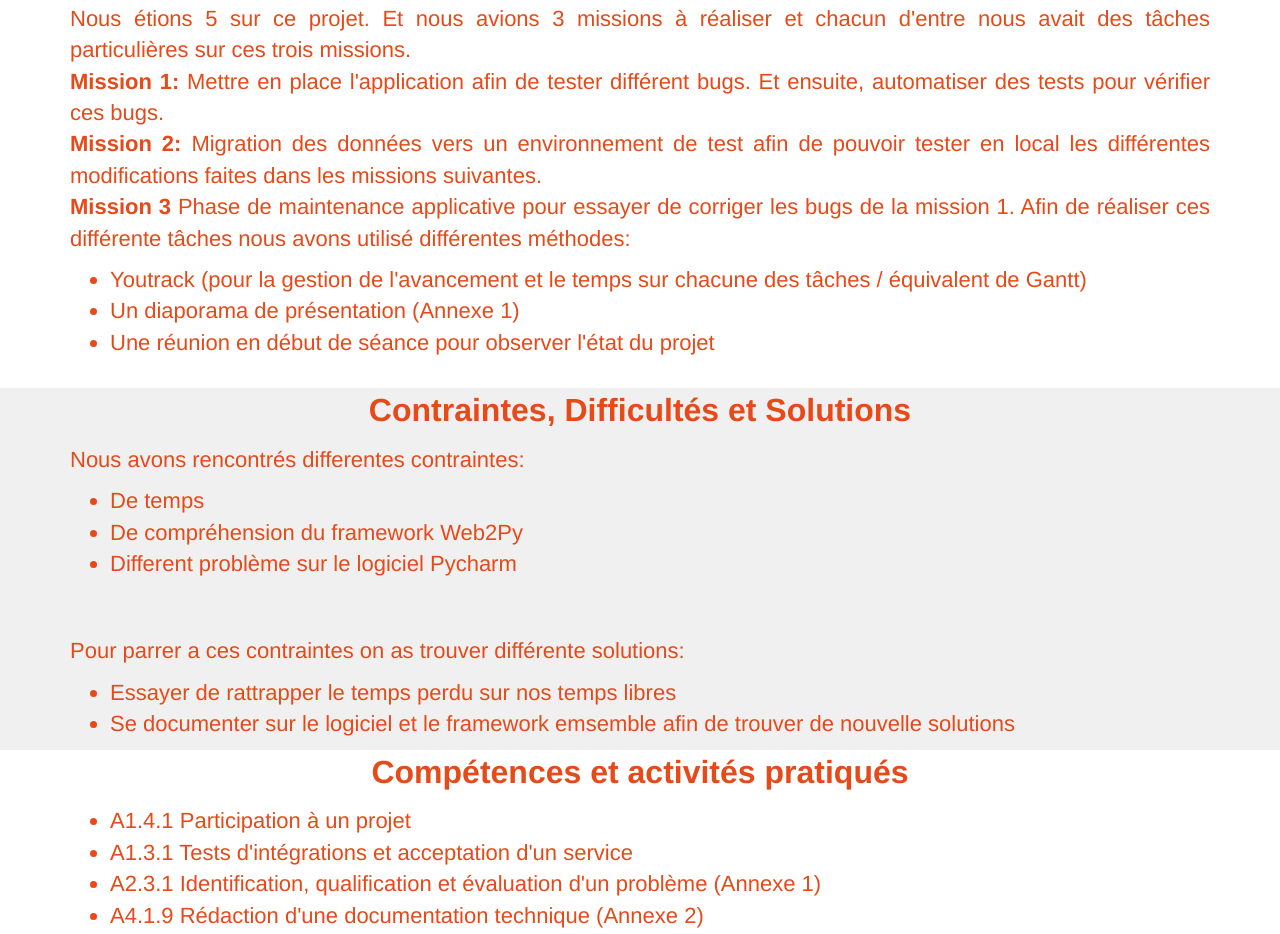
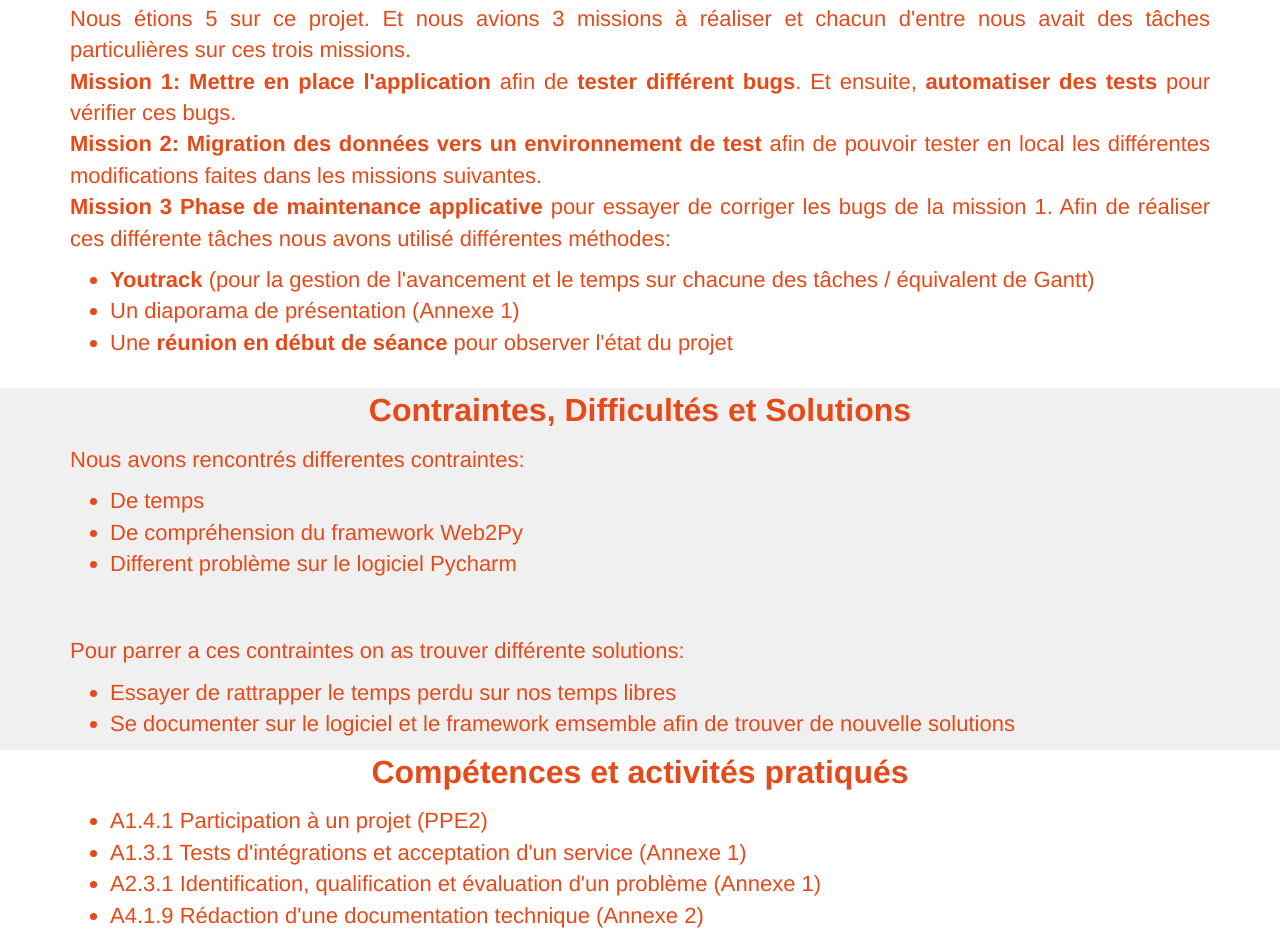
Before and after one commit to StephanSo/portfolio, a plain HTML site: page page/PPE2/ppe2Index.html in a window 1280 px wide. Shown: the part 363-1297 px from the top of the page. Drawn offline with Linux system fonts and the light colour scheme.

Commit message:
modification PPE2

```diff
--- a/page/PPE2/ppe2Index.html
+++ b/page/PPE2/ppe2Index.html
@@ -70,17 +70,17 @@
   				<div class="col-xs-12 col-sm-12 col-md-12 col-lg-12">
   					<p class="textDepres">Nous étions 5 sur ce projet. Et nous avions 3 missions à réaliser et chacun d'entre nous avait des tâches particulières sur ces trois missions.
   					<br />
-  					<b>Mission 1:</b> Mettre en place l'application afin de tester différent bugs. Et ensuite, automatiser des tests pour vérifier ces bugs.
+						<b>Mission 1:</b> <b>Mettre en place l'application</b> afin de <b>tester différent bugs</b>. Et ensuite, <b>automatiser des tests</b> pour vérifier ces bugs.
   					<br />
-  					<b>Mission 2:</b> Migration des données vers un environnement de test afin de pouvoir tester en local les différentes modifications faites dans les missions suivantes.
+						<b>Mission 2:</b> <b>Migration des données vers un environnement de test</b> afin de pouvoir tester en local les différentes modifications faites dans les missions suivantes.
   					<br />
-  					<b>Mission 3</b> Phase de maintenance applicative pour essayer de corriger les bugs de la mission 1.
+						<b>Mission 3</b> <b>Phase de maintenance applicative</b> pour essayer de corriger les bugs de la mission 1.
 
   					Afin de réaliser ces différente tâches nous avons utilisé différentes méthodes:
 	  					<ul class="textDepres">
-	  						<li>Youtrack (pour la gestion de l'avancement et le temps sur chacune des tâches / équivalent de Gantt)</li>
+							<li><b>Youtrack</b> (pour la gestion de l'avancement et le temps sur chacune des tâches / équivalent de Gantt)</li>
 	  						<li>Un diaporama de présentation (Annexe 1)</li>
-	  						<li>Une réunion en début de séance pour observer l'état du projet</li>
+							<li>Une <b>réunion en début de séance</b> pour observer l'état du projet</li>
 	  					</ul>
    					</p>
   				</div>
@@ -123,8 +123,8 @@
   				</div>
   				<div class="col-xs-12 col-sm-12 col-md-12 col-lg-12">
   					<ul class="textDepres">
-  						<li>A1.4.1 Participation à un projet</li>
-  						<li>A1.3.1 Tests d'intégrations et acceptation d'un service</li>
+  						<li>A1.4.1 Participation à un projet (PPE2)</li>
+  						<li>A1.3.1 Tests d'intégrations et acceptation d'un service (Annexe 1)</li>
   						<li>A2.3.1 Identification, qualification et évaluation d'un problème (Annexe 1)</li>
   						<li>A4.1.9 Rédaction d'une documentation technique (Annexe 2)</li>
   					</ul>
```
